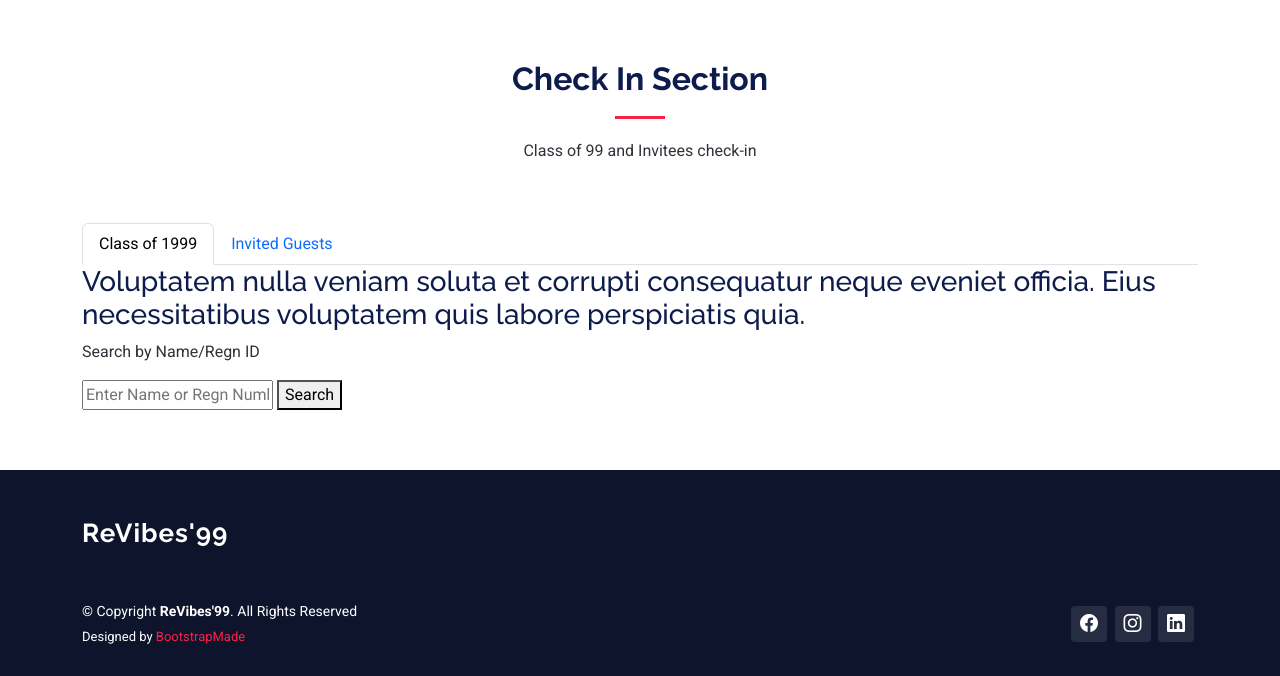
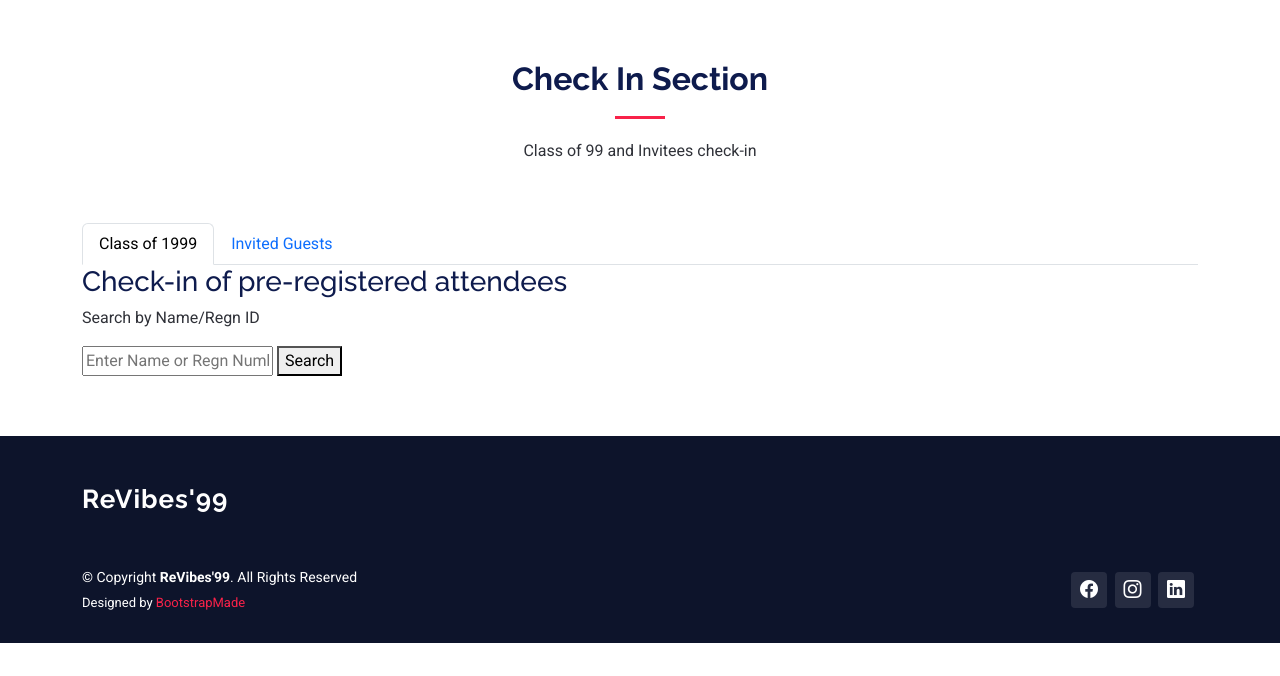
Before and after one commit to dhanyacm/revibes99, a Jekyll site: the page built from checkin.html, in a window 1280 px wide and 1040 px high. Shown: the part 364-1040 px from the top of the window. Built offline with Jekyll 4.4.1, drawn with Linux system fonts in a browser that asks for light colours.

Commit message:
Update checkin.html

```diff
--- a/checkin.html
+++ b/checkin.html
@@ -46,7 +46,7 @@ frontpage: false
 
         <div class="tab-content row justify-content-center" data-aos="fade-up" data-aos-delay="200">
 
-          <h3 class="sub-heading">Voluptatem nulla veniam soluta et corrupti consequatur neque eveniet officia. Eius necessitatibus voluptatem quis labore perspiciatis quia.</h3>
+          <h3 class="sub-heading">Check-in of pre-registered attendees</h3>
 
           <!-- Class of 1999 Registration -->
           <div role="tabpanel" class="col-lg-9 tab-pane fade show active" id="1999">
@@ -56,6 +56,7 @@ frontpage: false
           <div role="tabpanel" class="col-lg-9  tab-pane fade" id="guests">
 
 	   </div><!-- End Guests -->
+
 	</div> <!-- /Tab Section -->
 
       </div>
```
